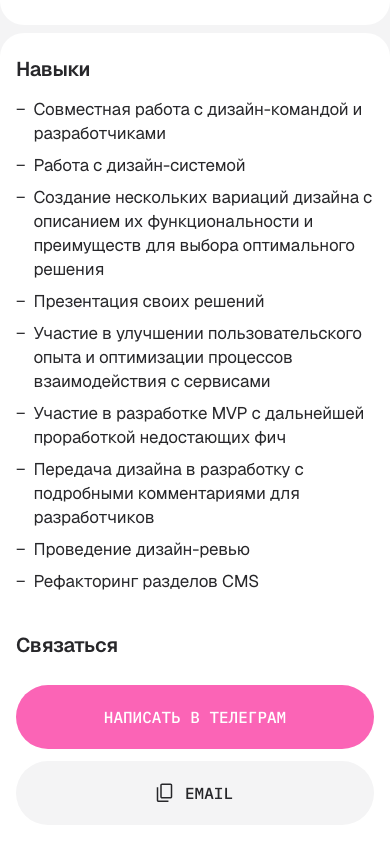
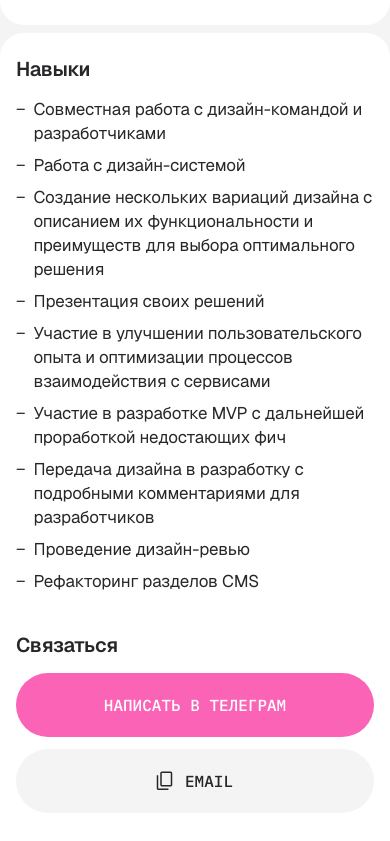
Before and after one commit to maximpsn/portfolio-site, a React (Vite) app: page / in a window 390 px wide. Shown: the part 5053-5894 px from the top of the page. Built offline with nearby package versions, Linux system fonts and the light colour scheme.

Commit message:
Fix contact section spacing on small screens

```diff
--- a/src/pages/HomePage.css
+++ b/src/pages/HomePage.css
@@ -568,6 +568,10 @@
       gap: var(--spacing-6x);
     }
 
+    .home-page__content > .home-page__block:last-child .home-page__section {
+      gap: var(--spacing-4x);
+    }
+
     .home-page__content > .home-page__block:last-child {
       border-bottom-left-radius: 0;
       border-bottom-right-radius: 0;
@@ -769,6 +773,10 @@
       gap: var(--spacing-5x);
     }
 
+    .home-page__content > .home-page__block:last-child .home-page__section {
+      gap: var(--spacing-4x);
+    }
+
     .home-page__content > .home-page__block:last-child {
       border-bottom-left-radius: 0;
       border-bottom-right-radius: 0;
```
